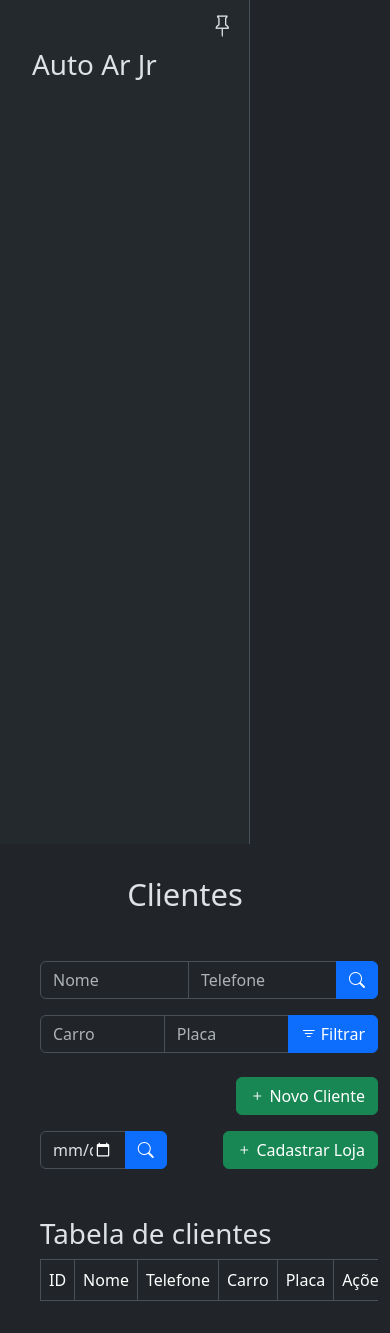
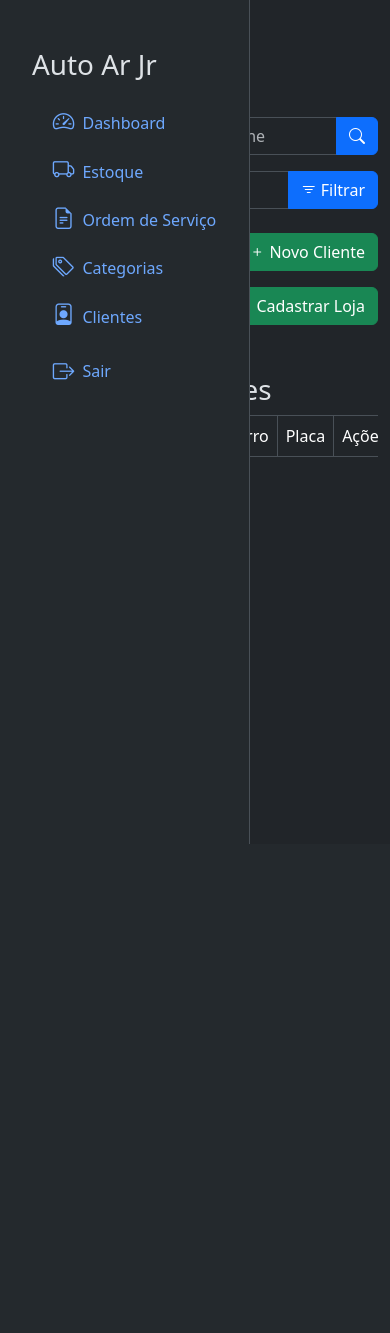
Before and after one commit to Gustavodeoliveiraa/autoarjr, a Django app: page /client/list/ in a window 390 px wide. After the commit the page ends 844 px from the top, so only its background shows below. Run offline with Django 5.2, Linux system fonts and the light colour scheme; the visitor is signed in with stand-in values (Sample User, id 1); data that the repository does not hold is empty; parts of the project's set-up code (start-up, migrations or seed data) failed here and were passed over; some libraries are stand-ins or nearby versions.

Commit message:
style: new side menu for mobile

```diff
--- a/client/templates/list_client.html
+++ b/client/templates/list_client.html
@@ -60,7 +60,7 @@
 
     <h3 class="display-6 mt-5">Tabela de clientes</h3>
 
-    <div class="table-responsive">
+    <div class="table-responsive text-nowrap">
         <table class="table table-striped table-bordered">
           <thead class="thead-dark text-center">
 
--- a/project/static/project_static/project.css
+++ b/project/static/project_static/project.css
@@ -48,3 +48,27 @@
 .bi-pin:hover {
     transform: scale(1.1);
 }
+
+@media (max-width: 577px) {
+    .sidebar-container {
+        position: fixed !important;
+        overflow: hidden !important;
+    }
+
+    .position-absolute {
+        display: none !important;
+    }
+
+    .menu {
+        opacity: 0;
+        visibility: hidden;
+        transition: opacity 0.6s ease, visibility 0.6s ease;
+        pointer-events: none;
+    }
+
+    .sidebar-container:hover .menu {
+        opacity: 1;
+        visibility: visible;
+        pointer-events: all;
+    }
+}
--- a/project/static/project_static/project.js
+++ b/project/static/project_static/project.js
@@ -1,6 +1,7 @@
 const sidebar = document.querySelector(".sidebar-container");
 const pin = document.querySelector(".bi-pin");
 const navSide = document.querySelector(".nav-side");
+const menu = document.querySelector('.menu')
 
 // Função para atualizar o estado da sidebar baseado no localStorage
 function updateSidebarState() {
--- a/project/templates/components/sidebar.html
+++ b/project/templates/components/sidebar.html
@@ -1,13 +1,13 @@
-<div class="position-sticky top-0 start-0 border-end d-flex align-items-center sidebar-container overflow-hidden">
+<div class="position-sticky top-0 start-0 border-end d-flex align-items-center sidebar-container overflow-hidden" >
+
     <i class="bi bi-chevron-double-right"></i>
 
     <div class="w-100 h-100 py-5 position-relative nav-side">
         <i class="bi bi-pin position-absolute end-0 pe-3 fs-4"></i>
         <h1 class="container">Auto Ar Jr</h1>
-        <div class="d-flex flex-column align-items-center align-items-sm-start px-3 pt-2 text-white">
 
-            <div class="collapse d-sm-block fs-5" id="menuCollapse">
-                <ul class="nav flex-column align-items-start" id="menu">
+        <div class="d-flex flex-column align-items-center align-items-sm-start px-3 pt-2 text-white menu">
+            <ul class="nav flex-column align-items-start " id="menu">
                 {% if perms.client.is_admin %}
                     <li>
                         <a href="{% url "dashboard" %}" class="nav-link px-0 align-middle">
@@ -16,35 +16,30 @@
                         </a>
                     </li>
                 {% endif %}
-
                 <li>
                   <a href="{% url 'storage:storage_list' %}" class="nav-link px-0 align-middle">
                     <i class="bi bi-truck fs-4"></i>
                     <span class="ms-1">Estoque</span>
                   </a>
                 </li>
-
                 <li>
                   <a href="{% url "service_order:list" %}" class="nav-link px-0 align-middle">
                     <i class="bi bi-file-earmark-text fs-4"></i>
-                        <span class="ms-1">Odem de Serviço</span>
+                    <span class="ms-1">Ordem de Serviço</span>
                   </a>
                 </li>
-
                 <li>
                   <a href="{% url 'storage:list_category' %}" class="nav-link px-0 align-middle">
                     <i class="bi bi-tags fs-4"></i>
                     <span class="ms-1">Categorias</span>
                   </a>
                 </li>
-
                 <li>
                   <a href="{% url "client:list" %}" class="nav-link px-0 align-middle">
                     <i class="bi bi-person-badge fs-4"></i>
                     <span class="ms-1">Clientes</span>
                   </a>
                 </li>
-
                 <li class="nav-item">
                     <form action="{% url "account:logout" %}" method="post" id="logout-form" class="nav-link px-0 align-middle">
                         {% csrf_token %}
@@ -58,4 +53,3 @@
         </div>
     </div>
 </div>
-</div>
--- a/service_order/templates/list_service_order.html
+++ b/service_order/templates/list_service_order.html
@@ -64,7 +64,7 @@
 
     <h3 class="display-6 mt-5">Tabela de Ordens de serviço</h3>
 
-    <div class="table-responsive ">
+    <div class="table-responsive text-nowrap">
         <table class="table table-striped table-bordered">
             <thead class="thead-dark text-center">
                 <td>ID</td>
```
Also changed, not shown: storage/templates/category/list_category.html, storage/templates/storage/list_storage.html. Lines whose indentation alone changed are shown as unchanged.
